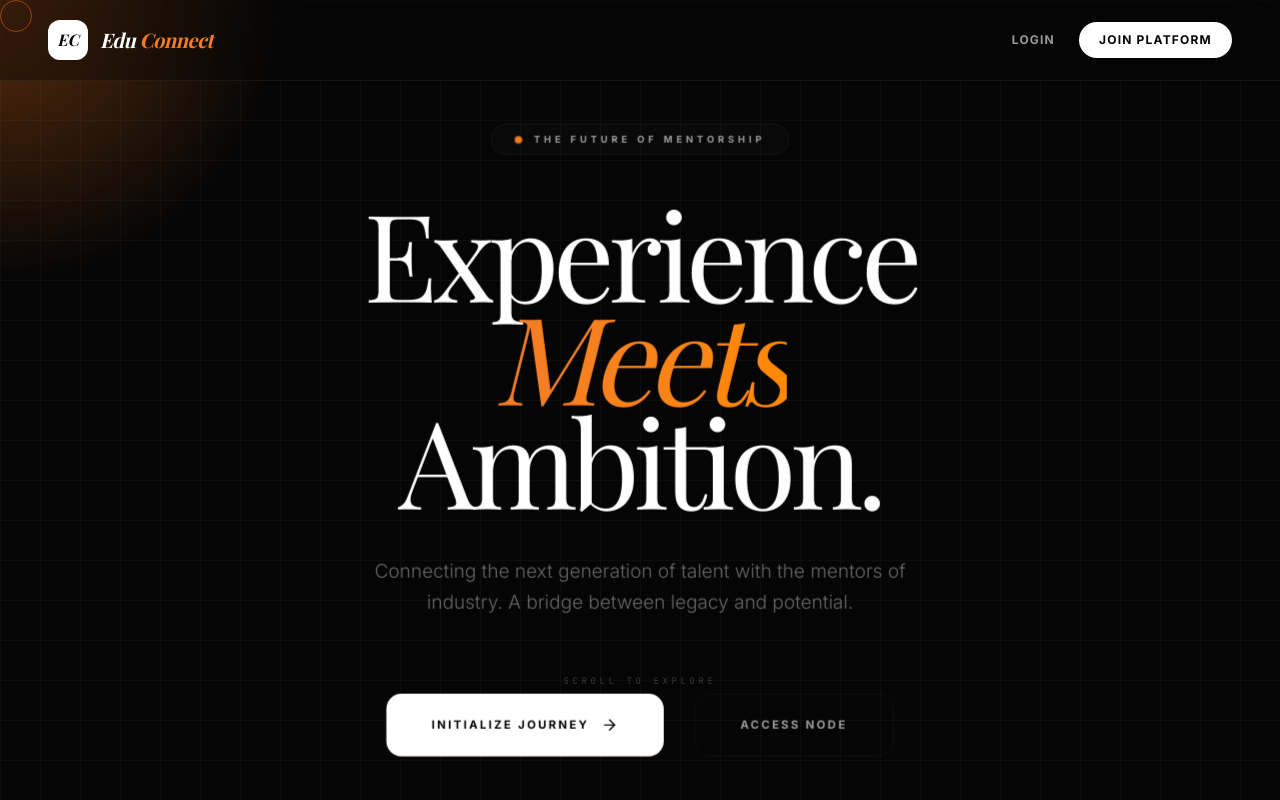
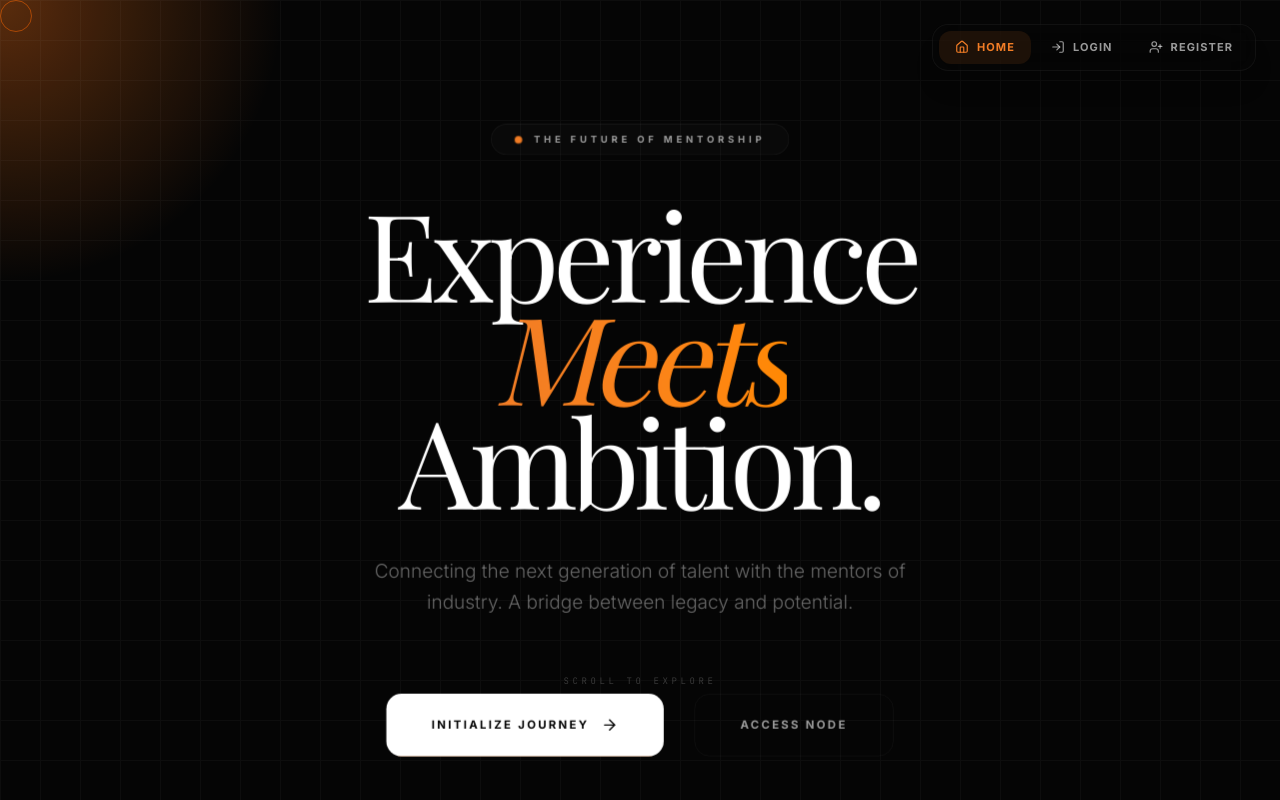
Before and after one commit to Saurav78617/Edu-connect, a React (Vite) app: page / in a window 1280 px wide. Shown: the top 800 px of the page. Built offline with nearby package versions, Linux system fonts and the light colour scheme; a web font is replaced by a local one.

Commit message:
Auto save update

```diff
--- /dev/null
+++ b/src/components/FloatingNav.tsx
@@ -0,0 +1,49 @@
+import { Link, useLocation } from 'react-router-dom';
+import { Home, LogIn, UserPlus } from 'lucide-react';
+import { motion } from 'motion/react';
+
+export default function FloatingNav() {
+    const location = useLocation();
+
+    return (
+        <motion.div
+            initial={{ opacity: 0, y: -20 }}
+            animate={{ opacity: 1, y: 0 }}
+            transition={{ duration: 0.8, ease: "easeOut" }}
+            className="fixed top-6 right-6 z-[100] flex items-center gap-1 p-1.5 bg-bg-primary/40 backdrop-blur-xl border border-border-primary rounded-2xl shadow-xl"
+        >
+            <Link
+                to="/"
+                className={`flex items-center gap-2 px-4 py-2 rounded-xl text-[11px] font-bold uppercase tracking-widest transition-all duration-300 ${location.pathname === '/'
+                        ? 'bg-brand-accent/10 text-brand-accent'
+                        : 'text-text-primary/60 hover:text-text-primary hover:bg-white/[0.02]'
+                    }`}
+            >
+                <Home size={14} />
+                Home
+            </Link>
+
+            <Link
+                to="/login"
+                className={`flex items-center gap-2 px-4 py-2 rounded-xl text-[11px] font-bold uppercase tracking-widest transition-all duration-300 ${location.pathname === '/login'
+                        ? 'bg-brand-accent/10 text-brand-accent'
+                        : 'text-text-primary/60 hover:text-text-primary hover:bg-white/[0.02]'
+                    }`}
+            >
+                <LogIn size={14} />
+                Login
+            </Link>
+
+            <Link
+                to="/register"
+                className={`flex items-center gap-2 px-4 py-2 rounded-xl text-[11px] font-bold uppercase tracking-widest transition-all duration-300 ${location.pathname === '/register'
+                        ? 'bg-brand-accent/10 text-brand-accent'
+                        : 'text-text-primary/60 hover:text-text-primary hover:bg-white/[0.02]'
+                    }`}
+            >
+                <UserPlus size={14} />
+                Register
+            </Link>
+        </motion.div>
+    );
+}
--- a/src/pages/Landing.tsx
+++ b/src/pages/Landing.tsx
@@ -2,6 +2,7 @@ import { Link } from 'react-router-dom';
 import { motion, useScroll, useTransform } from 'motion/react';
 import { ArrowRight, Users, Sparkles, ShieldCheck, Fingerprint, Globe, Cpu, Zap } from 'lucide-react';
 import GridBackground from '../components/GridBackground';
+import FloatingNav from '../components/FloatingNav';
 
 export default function Landing() {
   const { scrollYProgress } = useScroll();
@@ -31,22 +32,7 @@ export default function Landing() {
   return (
     <div className="min-h-screen bg-bg-primary text-text-primary selection:bg-brand-accent/30 overflow-x-hidden">
       <GridBackground />
-
-      {/* Navigation Header */}
-      <header className="fixed top-0 left-0 right-0 z-[100] px-6 md:px-12 py-5 flex items-center justify-between bg-bg-primary/40 backdrop-blur-xl border-b border-border-primary">
-        <Link to="/" className="flex items-center gap-3 group">
-          <div className="w-10 h-10 bg-text-primary rounded-xl flex items-center justify-center text-bg-primary font-serif italic font-bold group-hover:scale-105 transition-transform">EC</div>
-          <span className="text-xl font-serif italic font-bold tracking-tight hidden sm:block">Edu <span className="text-brand-accent">Connect</span></span>
-        </Link>
-        <div className="flex items-center gap-4 sm:gap-6">
-          <Link to="/login" className="text-[10px] sm:text-xs font-bold uppercase tracking-widest text-text-primary/60 hover:text-text-primary hover:text-brand-accent transition-colors">
-            Login
-          </Link>
-          <Link to="/register" className="px-5 py-2.5 rounded-full bg-text-primary text-bg-primary text-[10px] sm:text-xs font-bold uppercase tracking-widest hover:bg-brand-accent hover:text-text-primary transition-all duration-500">
-            Join Platform
-          </Link>
-        </div>
-      </header>
+      <FloatingNav />
 
       {/* Hero Section */}
       <section className="relative min-h-screen flex flex-col items-center justify-center px-6 pt-20">
```
